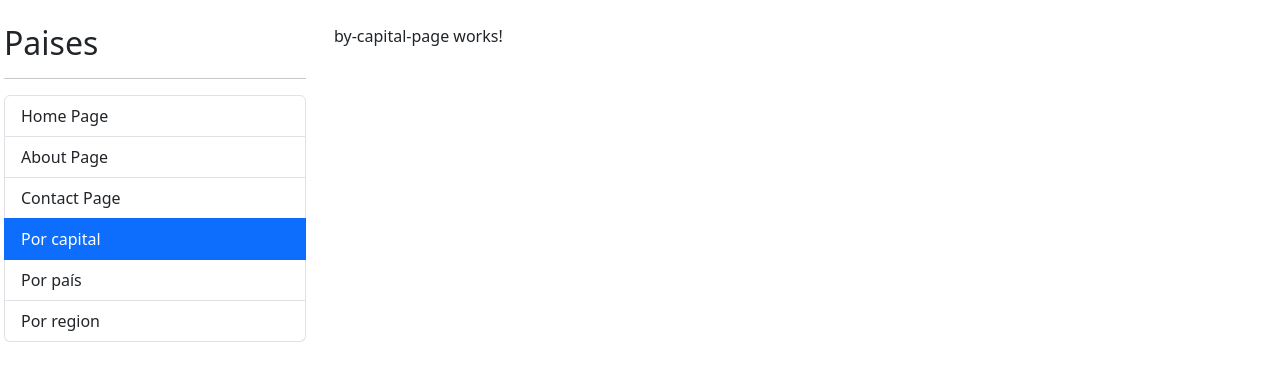
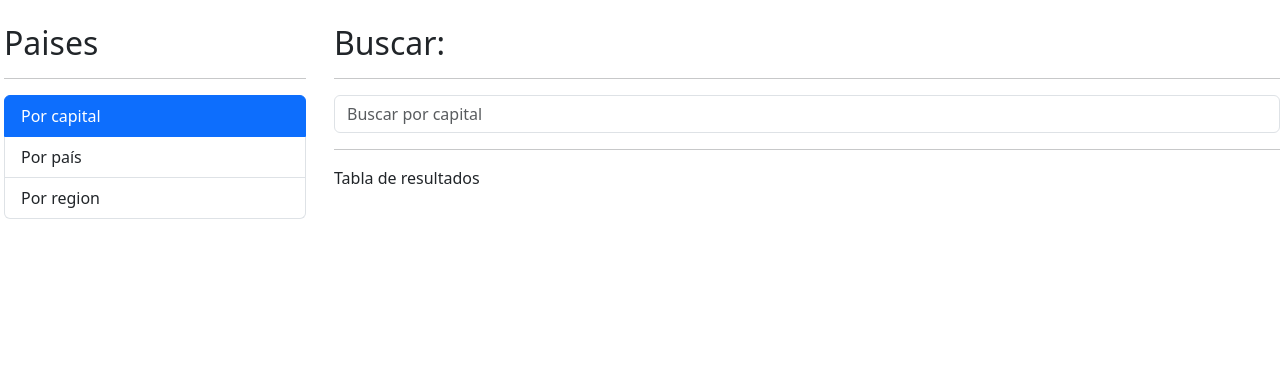
Before and after one commit to DanielHenryL/Angular-Country-SPA, an Angular app: page /countries/by-capital in a window 1280 px wide. Shown: the top 380 px of the page. Built offline with nearby package versions, Linux system fonts and the light colour scheme.

Commit message:
Creacion del search Box y arreglando estructura de paginas

```diff
--- a/src/app/countries/countries-routing.module.ts
+++ b/src/app/countries/countries-routing.module.ts
@@ -22,6 +22,10 @@
     path: 'by/:id',
     component: CountryPageComponent
   },
+  {
+    path: '**',
+    redirectTo: 'by-capital'
+  },
 ]
 @NgModule({
   imports: [RouterModule.forChild( routes)],
--- a/src/app/countries/countries.module.ts
+++ b/src/app/countries/countries.module.ts
@@ -5,6 +5,7 @@
 import { ByRegionPageComponent } from './pages/by-region-page/by-region-page.component';
 import { CountryPageComponent } from './pages/country-page/country-page.component';
 import { CountriesRoutingModule } from './countries-routing.module';
+import { SharedModule } from '../shared/shared.module';
 
 
 
@@ -17,7 +18,8 @@
   ],
   imports: [
     CommonModule,
-    CountriesRoutingModule
+    CountriesRoutingModule,
+    SharedModule
   ]
 })
 export class CountriesModule { }
--- a/src/app/countries/pages/by-capital-page/by-capital-page.component.html
+++ b/src/app/countries/pages/by-capital-page/by-capital-page.component.html
@@ -1 +1,13 @@
-<p>by-capital-page works!</p>
+<h2>Buscar:</h2>
+<hr>
+<div class="row">
+  <div class="col">
+    <shared-search-box placeholder="Buscar por capital"></shared-search-box>
+  </div>
+</div>
+<div class="row">
+  <div class="col">
+    <hr>
+    Tabla de resultados
+  </div>
+</div>
--- /dev/null
+++ b/src/app/shared/components/search-box/search-box.component.html
@@ -0,0 +1,6 @@
+
+<input
+  type="text"
+  [placeholder]="placeholder"
+  class="form-control"
+>
--- /dev/null
+++ b/src/app/shared/components/search-box/search-box.component.ts
@@ -0,0 +1,12 @@
+import { Component, Input } from '@angular/core';
+
+@Component({
+  selector: 'shared-search-box',
+  templateUrl: './search-box.component.html',
+  styleUrl: './search-box.component.css'
+})
+export class SearchBoxComponent {
+
+  @Input()
+  public placeholder: string = ''
+}
--- a/src/app/shared/components/sidebar/sidebar.component.html
+++ b/src/app/shared/components/sidebar/sidebar.component.html
@@ -2,7 +2,7 @@
 <hr>
 
 <ul class="list-group">
-  <li
+  <!-- <li
     routerLink=""
     routerLinkActive="active"
     [routerLinkActiveOptions]="{ exact: true }"
@@ -25,7 +25,7 @@
     class="list-group-item"
   >
     Contact Page
-  </li>
+  </li> -->
   <li
     routerLink="countries/by-capital"
     routerLinkActive="active"
--- a/src/app/shared/shared.module.ts
+++ b/src/app/shared/shared.module.ts
@@ -5,6 +5,7 @@
 import { AboutPageComponent } from './pages/about-page/about-page.component';
 import { SidebarComponent } from './components/sidebar/sidebar.component';
 import { ContacPageComponent } from './pages/contac-page/contac-page.component';
+import { SearchBoxComponent } from './components/search-box/search-box.component';
 
 
 
@@ -14,6 +15,7 @@
     HomePageComponent,
     SidebarComponent,
     ContacPageComponent,
+    SearchBoxComponent,
   ],
   imports: [
     CommonModule,
@@ -24,6 +26,7 @@
     HomePageComponent,
     SidebarComponent,
     ContacPageComponent,
+    SearchBoxComponent
   ]
 })
 export class SharedModule { }
```
Also changed, not shown: src/app/app-routing.module.ts (+5 -5 lines), src/app/shared/components/search-box/search-box.component.css (added).
